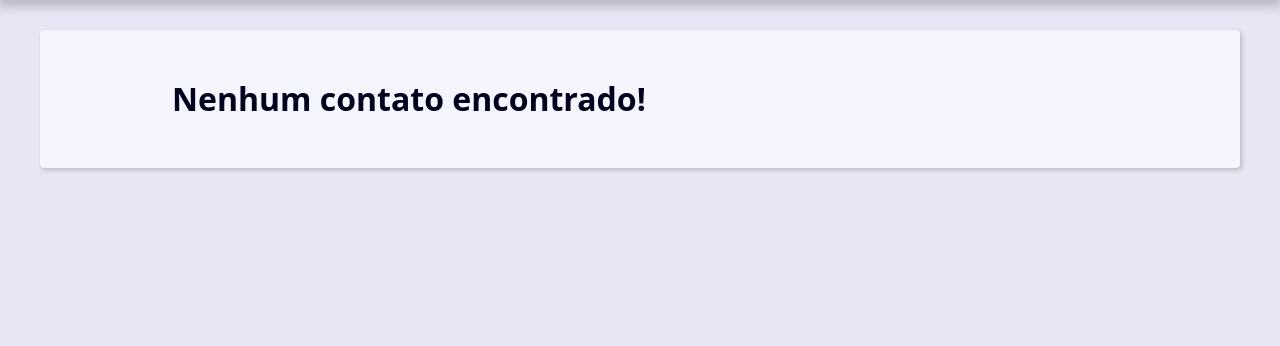
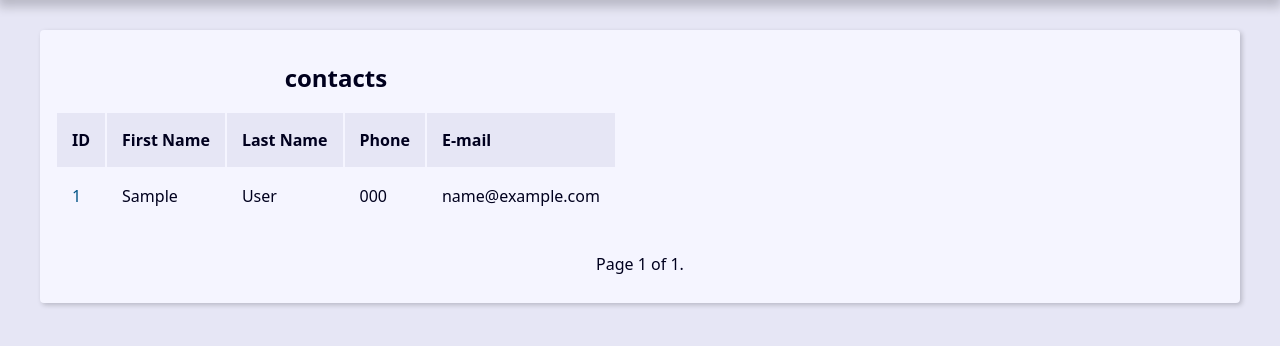
Before and after one commit to jonathanGontijo/agenda_dj, a Django app: page / in a window 1280 px wide. Shown: the part 239-585 px from the top of the page. Run offline with Django 4.2, Linux system fonts and the light colour scheme; tables that the repository leaves empty hold one stand-in row (values such as "Sample post").

Commit message:
pagination

```diff
--- a/base_templates/global/base.html
+++ b/base_templates/global/base.html
@@ -7,7 +7,11 @@
   {% include 'global/partials/_header.html' %}
 
   <main class ="content">
+
   {% block content %}{% endblock content %}
+
+  {% include 'global/partials/_pagination.html' %}
+
   </main>
 </body>
 </html>
--- /dev/null
+++ b/base_templates/global/partials/_pagination.html
@@ -0,0 +1,19 @@
+{% if page_obj %}
+  <div class="pagination">
+    <span class="step-links">
+        {% if page_obj.has_previous %}
+            <a href="?page=1&q={{ request.GET.q.strip }}">&laquo; first</a>
+            <a href="?page={{ page_obj.previous_page_number }}&q={{ request.GET.q.strip }}">previous</a>
+        {% endif %}
+
+        <span class="current">
+            Page {{ page_obj.number }} of {{ page_obj.paginator.num_pages }}.
+        </span>
+
+        {% if page_obj.has_next %}
+            <a href="?page={{ page_obj.next_page_number }}&q={{ request.GET.q.strip }}">next</a>
+            <a href="?page={{ page_obj.paginator.num_pages }}&q={{ request.GET.q.strip }}">last &raquo;</a>
+        {% endif %}
+    </span>
+  </div>
+{% endif %}
--- a/contact/templates/contact/index.html
+++ b/contact/templates/contact/index.html
@@ -1,7 +1,7 @@
 {% extends 'global/base.html' %}
 
 {% block content %}
-{% if contacts %}
+{% if page_obj %}
     <div class="responsive-table">
         <table class="contaxts-table">
             <caption class="table-caption">
@@ -17,7 +17,7 @@
                 </tr>
             </thead>
             <tbody>
-                {% for contact in contacts  %}
+                {% for contact in page_obj  %}
                     <tr class="table-row">
                         <td class="table-cel">
                             <a
--- a/contact/views/contact_views.py
+++ b/contact/views/contact_views.py
@@ -1,3 +1,4 @@
+from django.core.paginator import Paginator
 from django.shortcuts import get_object_or_404, render, redirect
 from django.db.models import Q
 from contact.models import Contact
@@ -6,10 +7,15 @@ from contact.models import Contact
 def index(request):
     contacts = Contact.objects \
         .filter(show=True)\
-        .order_by('-id')[10:20]
+        .order_by('-id')
+
+    paginator = Paginator(contacts, 10)
+    page_number = request.GET.get("page")
+    page_obj = paginator.get_page(page_number)
+
 
     context = {
-        'contacts': contacts,
+        'page_obj': page_obj,
         'site_title': 'Contatos - '
     }
 
@@ -36,8 +42,12 @@ def search(request):
         )\
         .order_by('-id')
 
+    paginator = Paginator(contacts, 10)
+    page_number = request.GET.get("page")
+    page_obj = paginator.get_page(page_number)
+
     context = {
-        'contacts': contacts,
+        'page_obj': page_obj,
         'site_title': 'Search - ',
         'search_value': search_value,
     }
```
